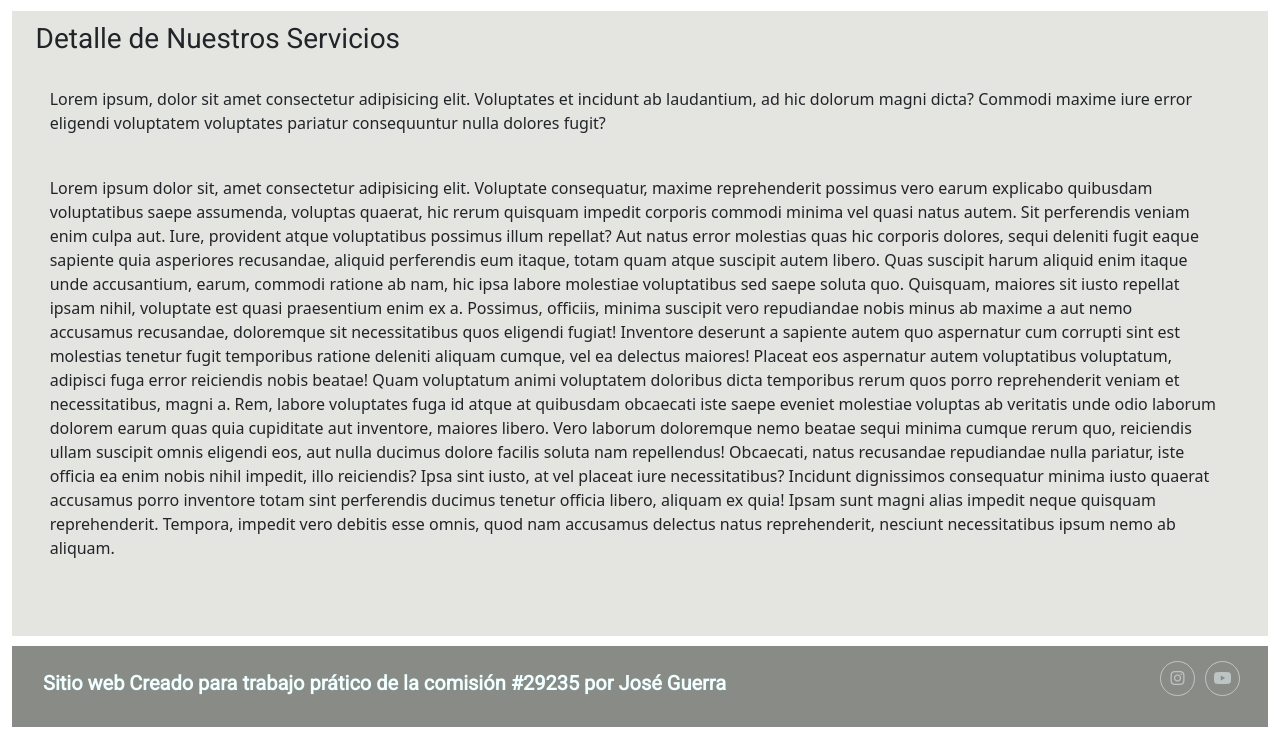
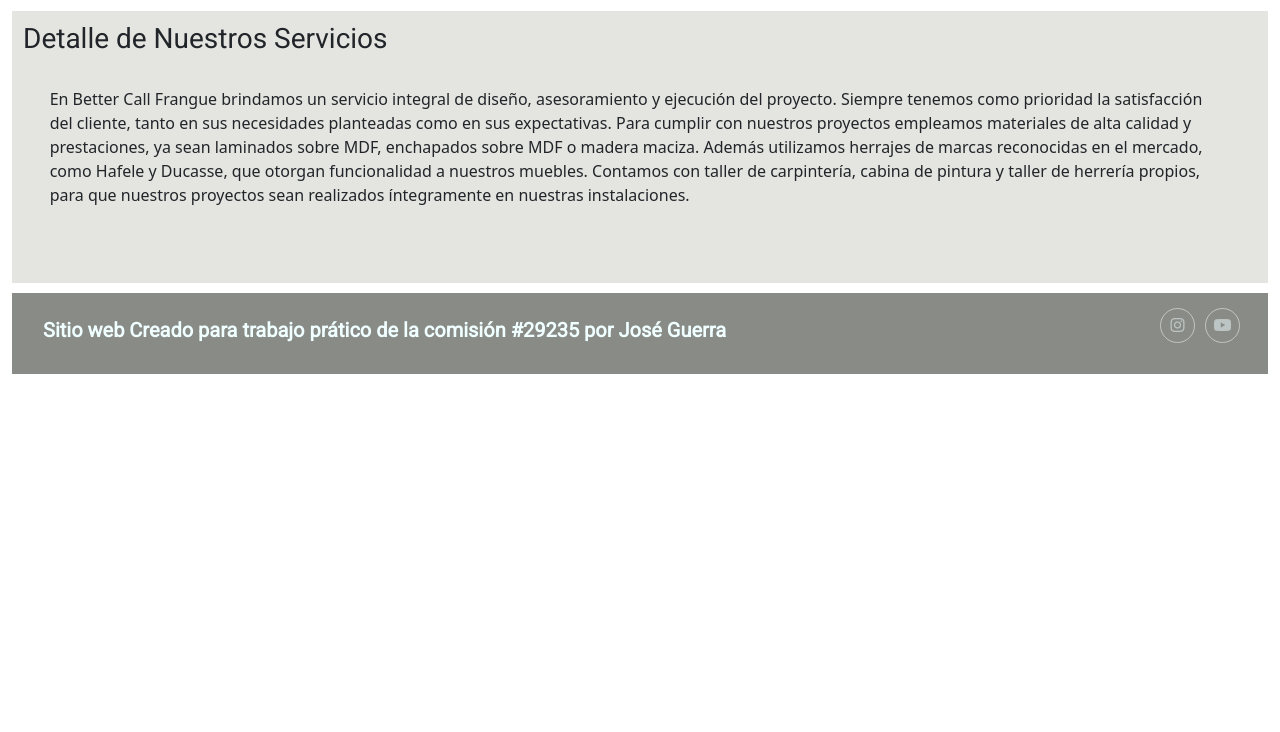
Before and after one commit to gojaguerra/clase13-sass, a website: page pages/servicios.html in a window 1280 px wide. Shown: the part 632-1364 px from the top of the page. After the commit the page ends 1011 px from the top, so only its background shows below. Drawn offline with nearby package versions, Linux system fonts and the light colour scheme.

Commit message:
padding en titulos, epeach en servicios y quines somos

```diff
--- a/pages/servicios.html
+++ b/pages/servicios.html
@@ -79,33 +79,11 @@
             <h3 class="h3Productos">Detalle de Nuestros Servicios</h3>
 
             <p>
-                Lorem ipsum, dolor sit amet consectetur adipisicing elit. Voluptates et incidunt ab laudantium, ad hic
-                dolorum magni dicta? Commodi maxime iure error eligendi voluptatem voluptates pariatur consequuntur
-                nulla dolores fugit?
-            </p>
-            <p>
-                Lorem ipsum dolor sit, amet consectetur adipisicing elit. Voluptate consequatur, maxime reprehenderit
-                possimus vero earum explicabo quibusdam voluptatibus saepe assumenda, voluptas quaerat, hic rerum
-                quisquam impedit corporis commodi minima vel quasi natus autem. Sit perferendis veniam enim culpa aut.
-                Iure, provident atque voluptatibus possimus illum repellat? Aut natus error molestias quas hic corporis
-                dolores, sequi deleniti fugit eaque sapiente quia asperiores recusandae, aliquid perferendis eum itaque,
-                totam quam atque suscipit autem libero. Quas suscipit harum aliquid enim itaque unde accusantium, earum,
-                commodi ratione ab nam, hic ipsa labore molestiae voluptatibus sed saepe soluta quo. Quisquam, maiores
-                sit iusto repellat ipsam nihil, voluptate est quasi praesentium enim ex a. Possimus, officiis, minima
-                suscipit vero repudiandae nobis minus ab maxime a aut nemo accusamus recusandae, doloremque sit
-                necessitatibus quos eligendi fugiat! Inventore deserunt a sapiente autem quo aspernatur cum corrupti
-                sint est molestias tenetur fugit temporibus ratione deleniti aliquam cumque, vel ea delectus maiores!
-                Placeat eos aspernatur autem voluptatibus voluptatum, adipisci fuga error reiciendis nobis beatae! Quam
-                voluptatum animi voluptatem doloribus dicta temporibus rerum quos porro reprehenderit veniam et
-                necessitatibus, magni a. Rem, labore voluptates fuga id atque at quibusdam obcaecati iste saepe eveniet
-                molestiae voluptas ab veritatis unde odio laborum dolorem earum quas quia cupiditate aut inventore,
-                maiores libero. Vero laborum doloremque nemo beatae sequi minima cumque rerum quo, reiciendis ullam
-                suscipit omnis eligendi eos, aut nulla ducimus dolore facilis soluta nam repellendus! Obcaecati, natus
-                recusandae repudiandae nulla pariatur, iste officia ea enim nobis nihil impedit, illo reiciendis? Ipsa
-                sint iusto, at vel placeat iure necessitatibus? Incidunt dignissimos consequatur minima iusto quaerat
-                accusamus porro inventore totam sint perferendis ducimus tenetur officia libero, aliquam ex quia! Ipsam
-                sunt magni alias impedit neque quisquam reprehenderit. Tempora, impedit vero debitis esse omnis, quod
-                nam accusamus delectus natus reprehenderit, nesciunt necessitatibus ipsum nemo ab aliquam.
+              En Better Call Frangue brindamos un servicio integral de diseño, asesoramiento y ejecución del proyecto.
+              Siempre tenemos como prioridad la satisfacción del cliente, tanto en sus necesidades planteadas como en sus expectativas.
+              Para cumplir con nuestros proyectos empleamos materiales de alta calidad y prestaciones, ya sean laminados sobre MDF, enchapados sobre MDF o madera maciza.
+              Además utilizamos herrajes de marcas reconocidas en el mercado, como Hafele y Ducasse, que otorgan funcionalidad a nuestros muebles.
+              Contamos con taller de carpintería, cabina de pintura y taller de herrería propios, para que nuestros proyectos sean realizados íntegramente en nuestras instalaciones.
             </p>
             <br>
             <br>
--- a/scss/estilo.scss
+++ b/scss/estilo.scss
@@ -167,16 +167,13 @@
 .h3Productos {
     background-color: #E4E4E0;
     max-width: 1200;
-
-    /* width: 99%; */
     border: 1px #E4E4E0 solid;
     border-radius: 4px;
     padding: 10px;
-    margin-left: 1%;
+    /*margin-left: 1%;*/
     margin-top: 1%;
-    width: 96%;
+    /*width: 96%;*/
 
-    /* margin-right: 10px; */
 }
 
 .cajaFotosProductos {
@@ -341,16 +338,16 @@
     img {
         margin-left: 2%;
     }
+
+    p {
+        padding: 1%;
+    }
 }
 
 p,
 .youtubeQuienesSomos iframe {
     margin-left: 2%;
 }
-
-/* .youtubeQuienesSomos {
-      background:#E4E4E0;
-  } */
 
 #idCocinas {
     grid-area: idCocinas;
@@ -394,7 +391,7 @@
     }
 
     .h3Productos {
-        width: 96%;
+        width: 100%;
     }
 
     .h3FotosInicio h3 {
```
Also changed, not shown: pages/quienes-somos.html (+2 -16 lines), css/estilo.css.
